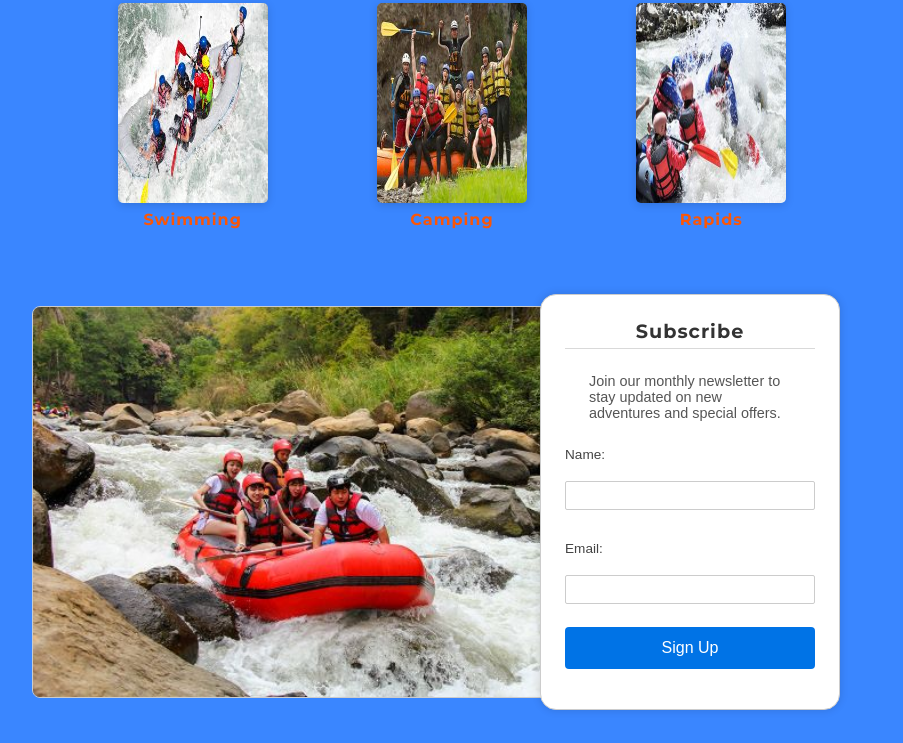
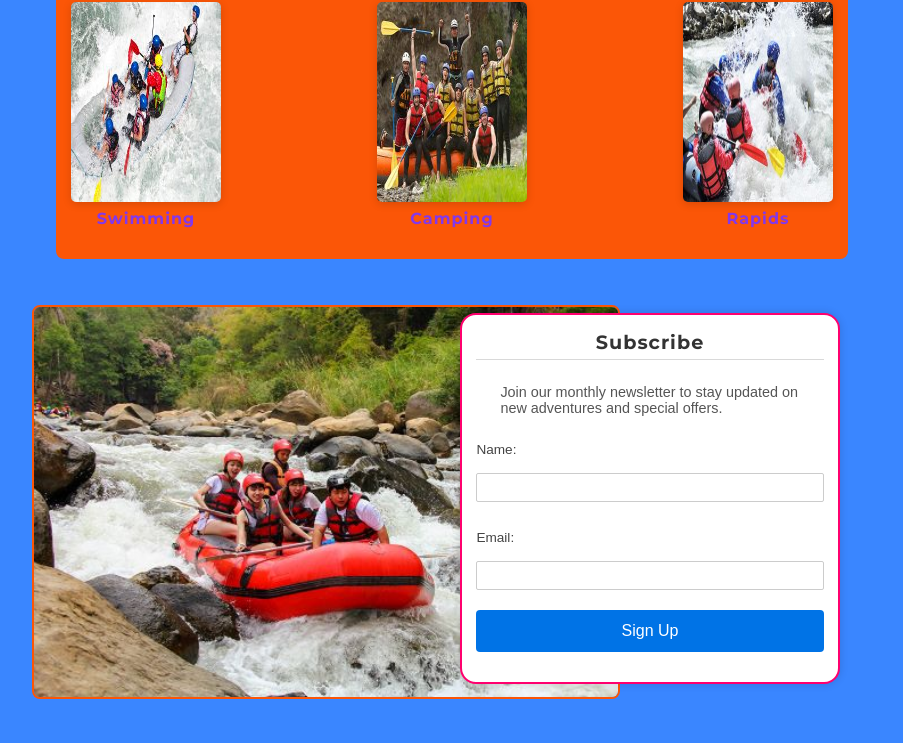
Before and after one commit to sampromiseofficial/wdd130, a plain HTML site: page wwr/home.html in a window 1280 px wide. Shown: the part 746-1489 px from the top of the page, without its empty margins (188-1091 px from the left). Drawn offline with Linux system fonts and the light colour scheme.

Commit message:
week 6 assignment b

```diff
--- a/wwr/home.html
+++ b/wwr/home.html
@@ -23,7 +23,7 @@
     </header>
     <main>
         <div class="hero">
-            <img src="images/homeheroimage.jpg" alt="hero image logo">
+            <img src="images/new_image.jpg" alt="hero image logo">
             <h1>Have An Adventure!</h1>
             <a href="https://sampromiseofficial.github.io/wdd130/wwr/trips.html">
                 <button>Call to Action</button>
@@ -55,7 +55,6 @@
         <selection class="imagenewsletter">
             <div class="bottom_image">
                 <img src="images/homebottomimage.jpg" alt="bottom image">
-            </div>
                 <div class="newsletter">
                     <h2>Subscribe</h2>
                     <p>Join our monthly newsletter to stay updated on new adventures and special offers.</p>
@@ -66,6 +65,7 @@
                         <input type="email" id="email" name="email" required>
                         <button type="submit">Sign Up</button>
                     </form>
+                </div>
             </div>
         </selection>
     </main>
--- a/wwr/styles/home.css
+++ b/wwr/styles/home.css
@@ -116,8 +116,9 @@ section, h2 {
 }
 
 .sports {
-    display: flex;
+    display: grid;
     padding: 15px;
+    background-color: #FB5607;
     border-radius: 0.5rem;
     margin-bottom: 0.4rem;
     height: 17rem;
@@ -128,6 +129,7 @@ section, h2 {
 
 .sports figure {
     flex: 1;
+    grid-row: 1;
     min-width: 120px;
     max-width: 150px;
     margin: 0 auto;
@@ -145,41 +147,41 @@ figcaption {
     font-size: 1rem;
     text-align: center;
     font-weight: bold;
+    color: #8338EC;
 }
 
 .imagenewsletter {
     position: relative;
-    display: flex;
-    justify-content: flex-start;
+    display: block;
     align-items: center;
     margin-top: 2rem;
     margin-bottom: 3rem;
+
 }
 
 .bottom_image {
-    display: block;
+    display: grid;
     width: 70%;
-    height: auto;
 }
 
 .bottom_image img {
     width: 100%;
     height: auto;
     display: block;
-    border: 1px solid #ccc;
+    border: 2px solid #FB5607;
     border-radius: 0.5rem;
 }
-
 
 .newsletter {
     position: absolute;
     right: 2rem;
     background-color: #fff;
-    padding: 1.5rem;
-    border: 1px solid #ccc;
+    margin-top: 0.5rem;
+    padding: 0.9rem;
+    border: 2px solid #FF006E;
     border-radius: 1rem;
     box-shadow: 0 0 8px rgba(0, 0, 0, 0.15);
-    max-width: 300px;
+    max-width: 380px;
     font-family: Arial, sans-serif;
 
 }
@@ -201,11 +203,11 @@ figcaption {
 .newsletter form {
     display: grid;
     grid-template-columns: 1fr;
-    gap: 15px;
+    gap: 12px;
 }
 
 .newsletter label {
-    display: block;
+    display: grid;
     margin: 8px 0 4px;
     font-size: 0.85rem;
     color: #444;
```
Also changed, not shown: wwr/images/new_image.jpg (added). Lines whose indentation alone changed are shown as unchanged.
